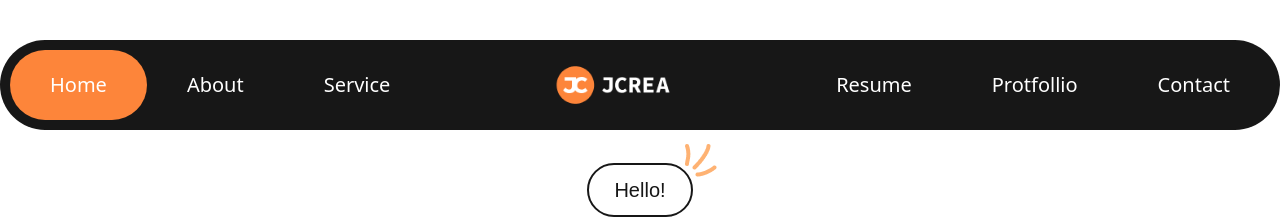
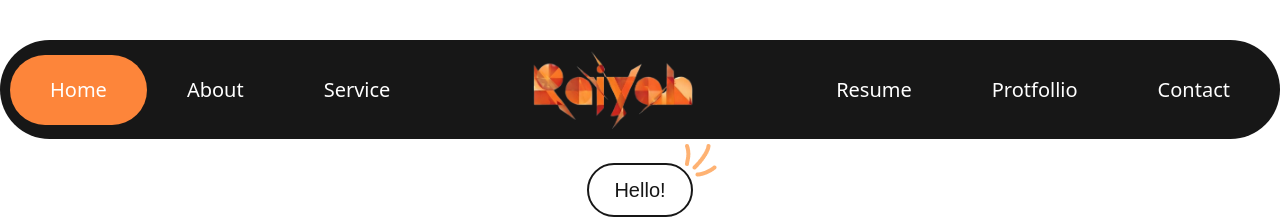
Before and after one commit to RaiyanHossainDev/RaiyanHossainDev, a Next.js app: page / in a window 1280 px wide. Shown: the top 219 px of the page. Built offline with nearby package versions, Linux system fonts and the light colour scheme; a web font is replaced by a local one.

Commit message:
logo added

```diff
--- a/app/components/Navbar/Navbar.jsx
+++ b/app/components/Navbar/Navbar.jsx
@@ -16,7 +16,7 @@ const Navbar = () => {
                     </div>
                     <div className="logo">
                         <Link href={'/'}>
-                            <img src="/images/logo.png" alt="logo" className='w-[250px]'/>
+                            <img src="/images/logo.jpg" alt="logo" className='w-[160px]'/>
                         </Link>
                     </div>
                     <div className="row2">
```
Also changed, not shown: public/images/logo.jpg (added), public/images/logo.png.
